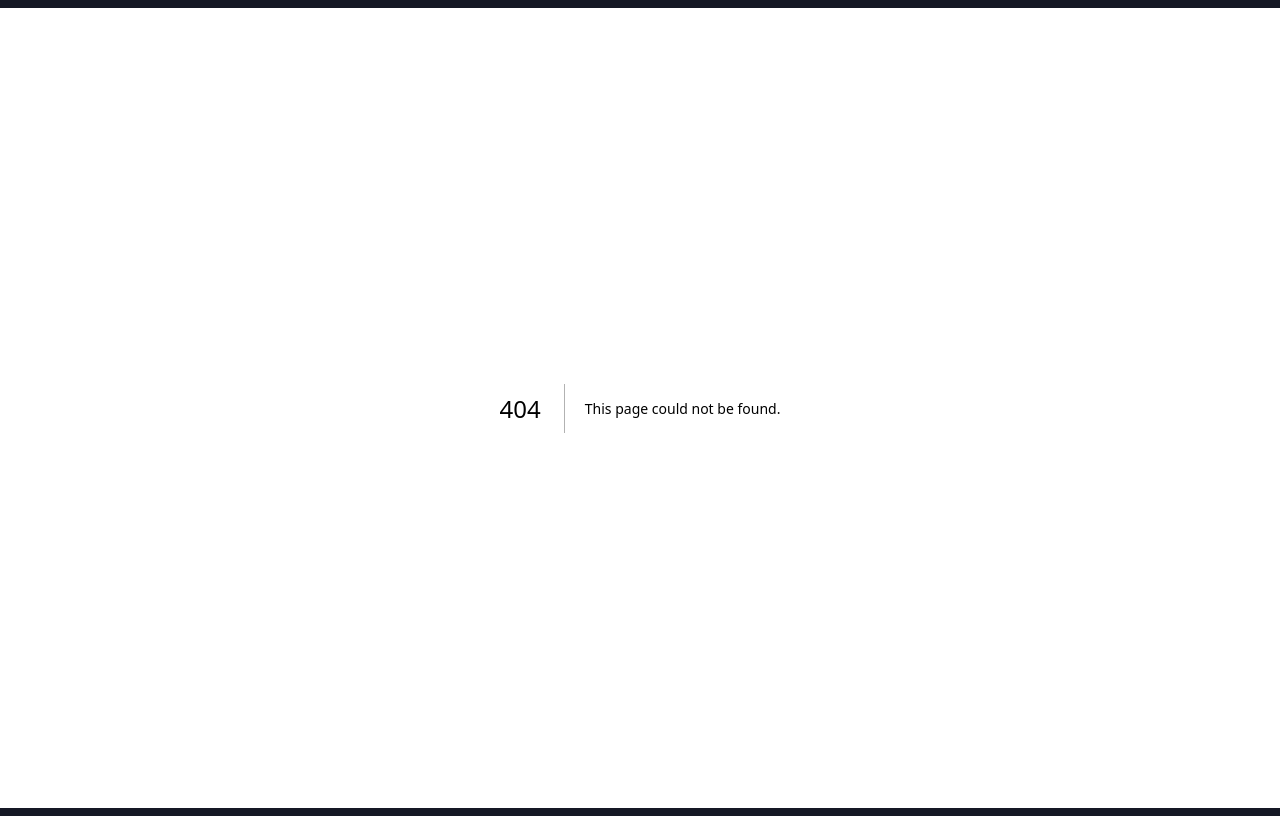
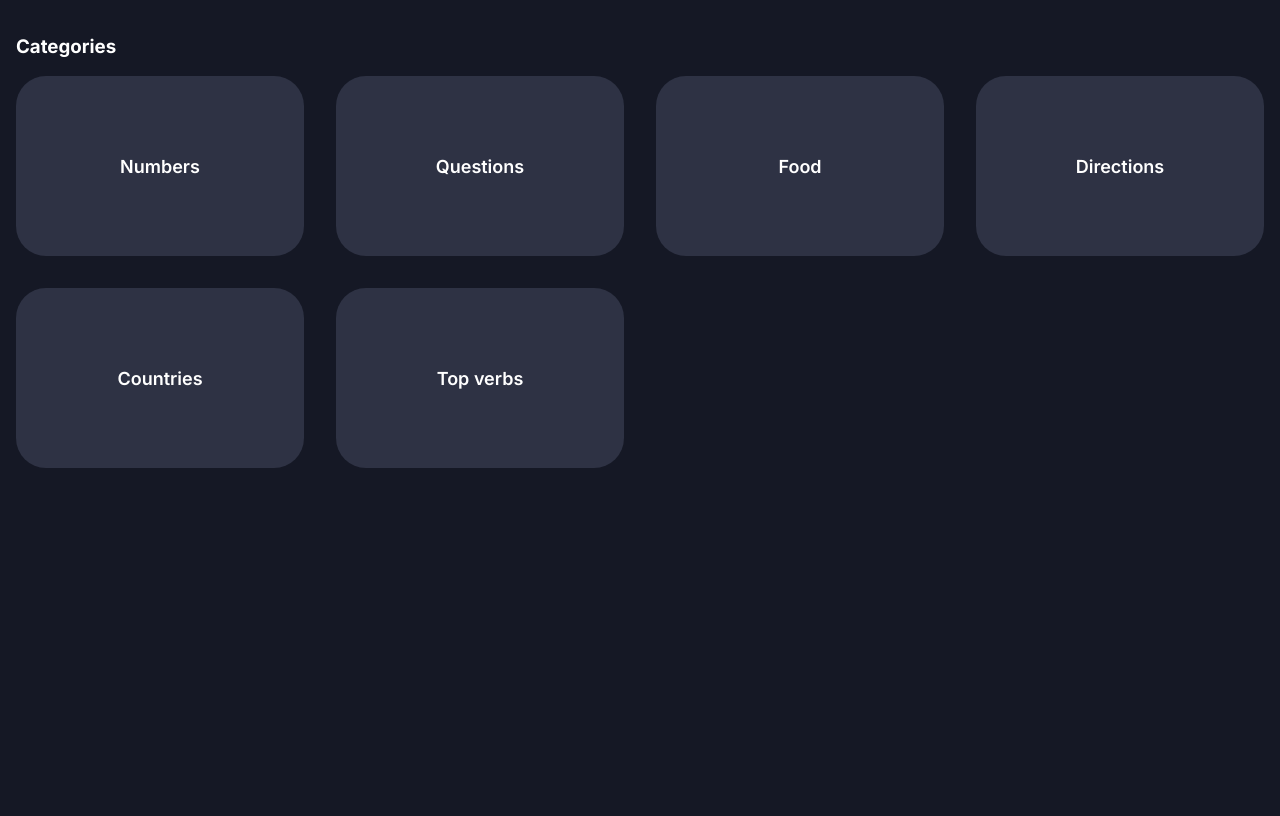
Before and after one commit to fedulovs/language-app, a Next.js app: page /categories in a window 1280 px wide. Before the commit this address had no page. Built offline with nearby package versions, Linux system fonts and the light colour scheme.

Commit message:
add categories page

```diff
--- /dev/null
+++ b/app/categories/page.tsx
@@ -0,0 +1,30 @@
+import React, { useState } from 'react';
+import './style.css';
+
+const Categories: React.FC = () => {
+    const categories = [
+        'Numbers',
+        'Questions',
+        'Food',
+        'Directions',
+        'Countries',
+        'Top verbs',
+    ];
+
+    return (
+        <div className='pageContainer'>
+            <div className='headerContainer'>
+                <h3 className='categoriesHeader'>Categories</h3>
+            </div>
+            <div className='categoryGrid'>
+                {categories.map((category) => (
+                    <div className='category' key={category}>
+                        <p className='categoryName'>{category}</p>
+                    </div>
+                ))}
+            </div>
+        </div>
+    );
+};
+
+export default Categories;
--- /dev/null
+++ b/app/categories/style.css
@@ -0,0 +1,30 @@
+.pageContainer {
+    padding-left: 16px;
+    padding-right: 16px;
+}
+
+.categoriesHeader {
+    color: var(--color-white);
+}
+
+.categoryGrid {
+    display: grid;
+    gap: 2rem;
+    grid-template-columns: repeat(auto-fit, minmax(250px, 1fr));
+}
+
+.category {
+    display: flex;
+    justify-content: center;
+    align-items: center;
+    background-color: var(--color-secondary-dark);
+    border-radius: 30px;
+    height: 180px;
+}
+
+.categoryName {
+    font-size: 18px;
+    font-weight: 600;
+    text-align: center;
+    color: var(--color-white);
+}
```
